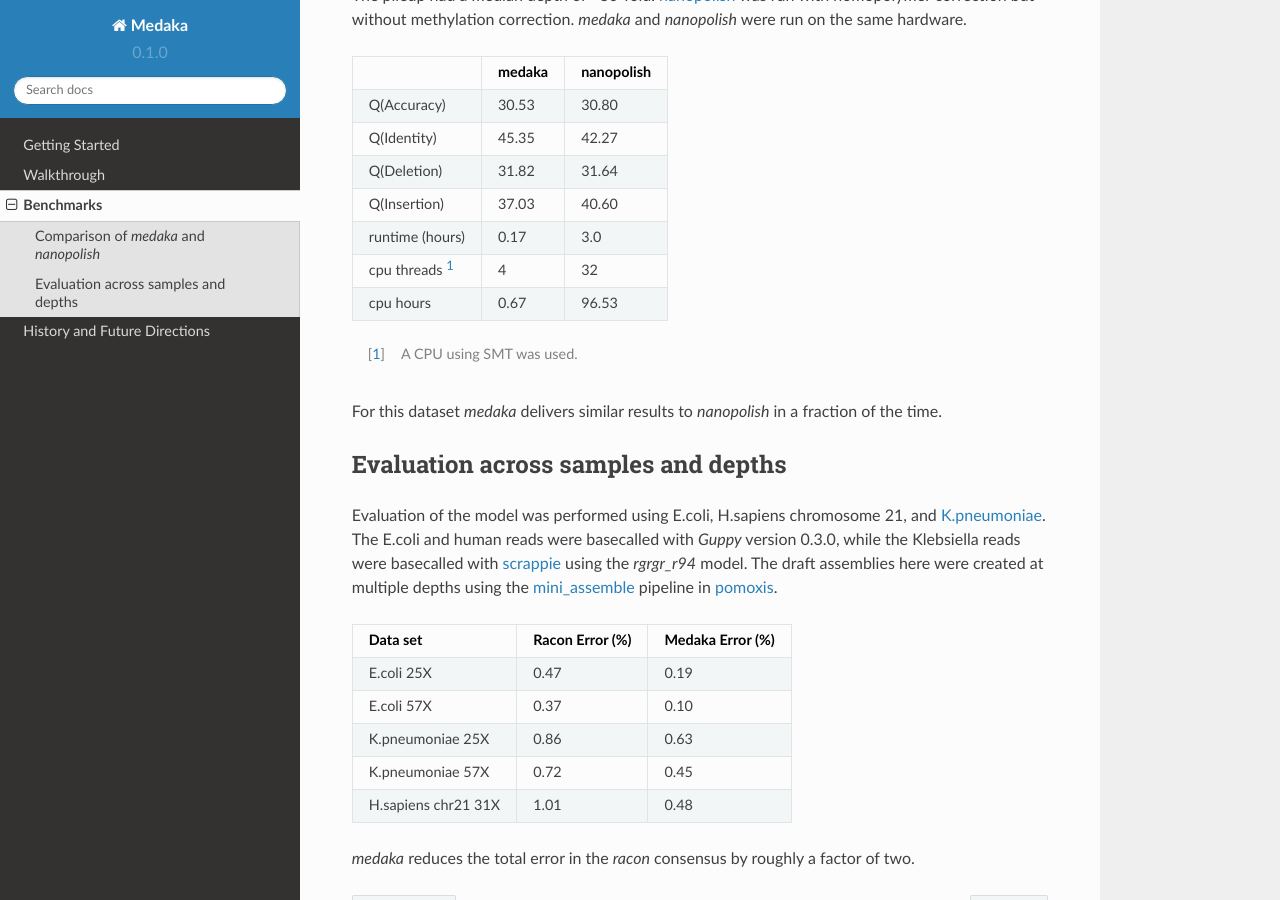
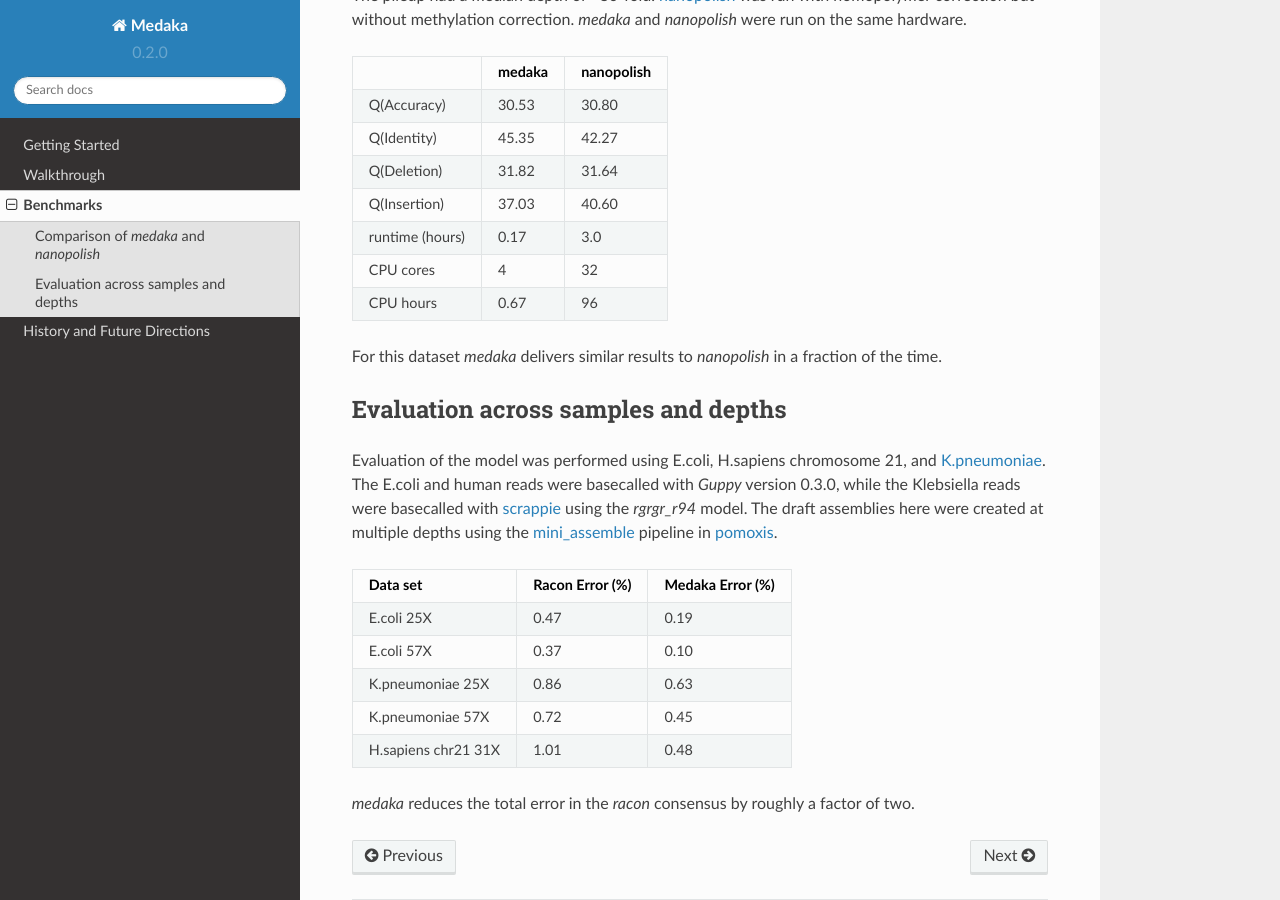
Before and after one commit to nanoporetech/medaka, a Sphinx documentation site: the page built from docs/benchmarks.rst, in a window 1280 px wide and 900 px high, scrolled down 592 px. Built offline with Sphinx 7.4.7 and the Read the Docs theme 2.0.0, drawn with Linux system fonts in a browser that asks for light colours; pages that are not in the unit, such as notebooks, are missing from menus.

Commit message:
Doc tweaks a bump version

```diff
--- a/docs/benchmarks.rst
+++ b/docs/benchmarks.rst
@@ -44,12 +44,10 @@ run on the same hardware.
 +-----------------+--------+------------+
 | runtime (hours) |  0.17  |  3.0       |
 +-----------------+--------+------------+
-| cpu threads [1]_|  4     |  32        |
+| CPU cores       |  4     |  32        |
 +-----------------+--------+------------+
-| cpu hours       |  0.67  |  96.53     |
+| CPU hours       |  0.67  |  96        |
 +-----------------+--------+------------+
-
-.. [1] A CPU using SMT was used.
 
 For this dataset `medaka` delivers similar results to `nanopolish` in a
 fraction of the time.
--- a/docs/walkthrough.rst
+++ b/docs/walkthrough.rst
@@ -29,7 +29,7 @@ Technologies `.fast5` files for a set of reads.
 
     WALKTHROUGH=${PWD}/medaka_walkthrough
     mkdir -p ${WALKTHROUGH} && cd ${WALKTHROUGH}
-    wget https://s3-eu-west-1.amazonaws.com/ont-medaka-demo/medaka_demo.tar
+    wget https://s3-eu-west-1.amazonaws.com/ont-research/medaka_walkthrough.tar.gz
     tar -xvf medaka_demo.tar
     DATA=${PWD}/data
 
--- a/medaka/__init__.py
+++ b/medaka/__init__.py
@@ -1 +1 @@
-__version__ = '0.1.0'
+__version__ = '0.2.0'
```
Also changed, not shown: other parts of docs/walkthrough.rst (+1 -1 lines).
